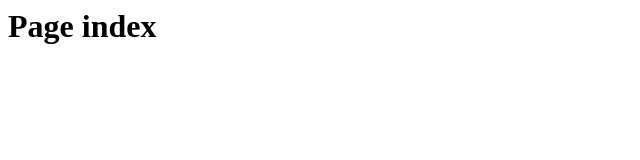
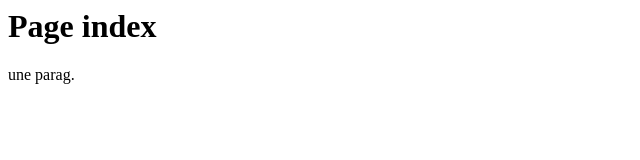
Before and after one commit to SOUROUR-BH/html-css, a plain HTML site: page index.html in a window 1280 px wide. Shown: the full height of the page, 0-640 px from the left. Drawn offline with Linux system fonts and the light colour scheme.

Commit message:
add p tag

```diff
--- a/index.html
+++ b/index.html
@@ -4,5 +4,6 @@
     </head>
     <body>
         <h1>Page index</h1>
+        <p>une parag.</p>
     </body>
 </html>
```
